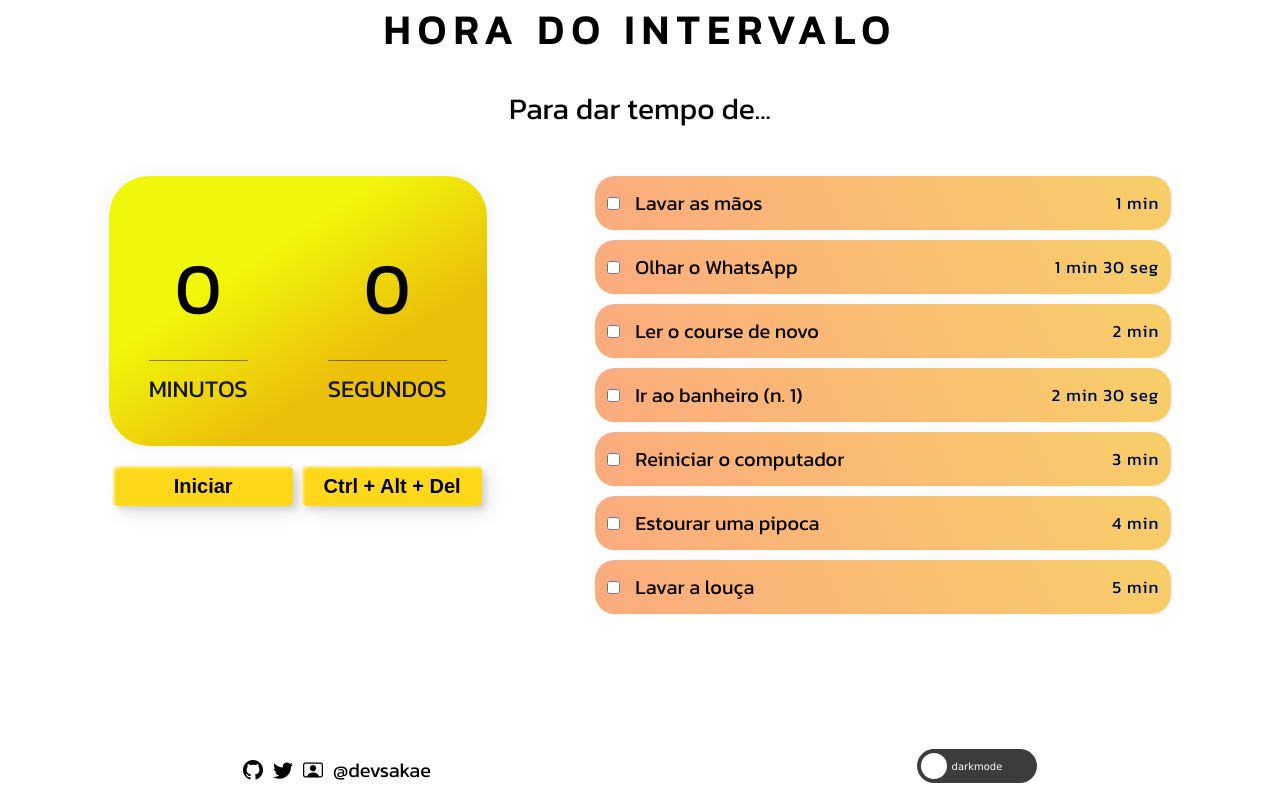
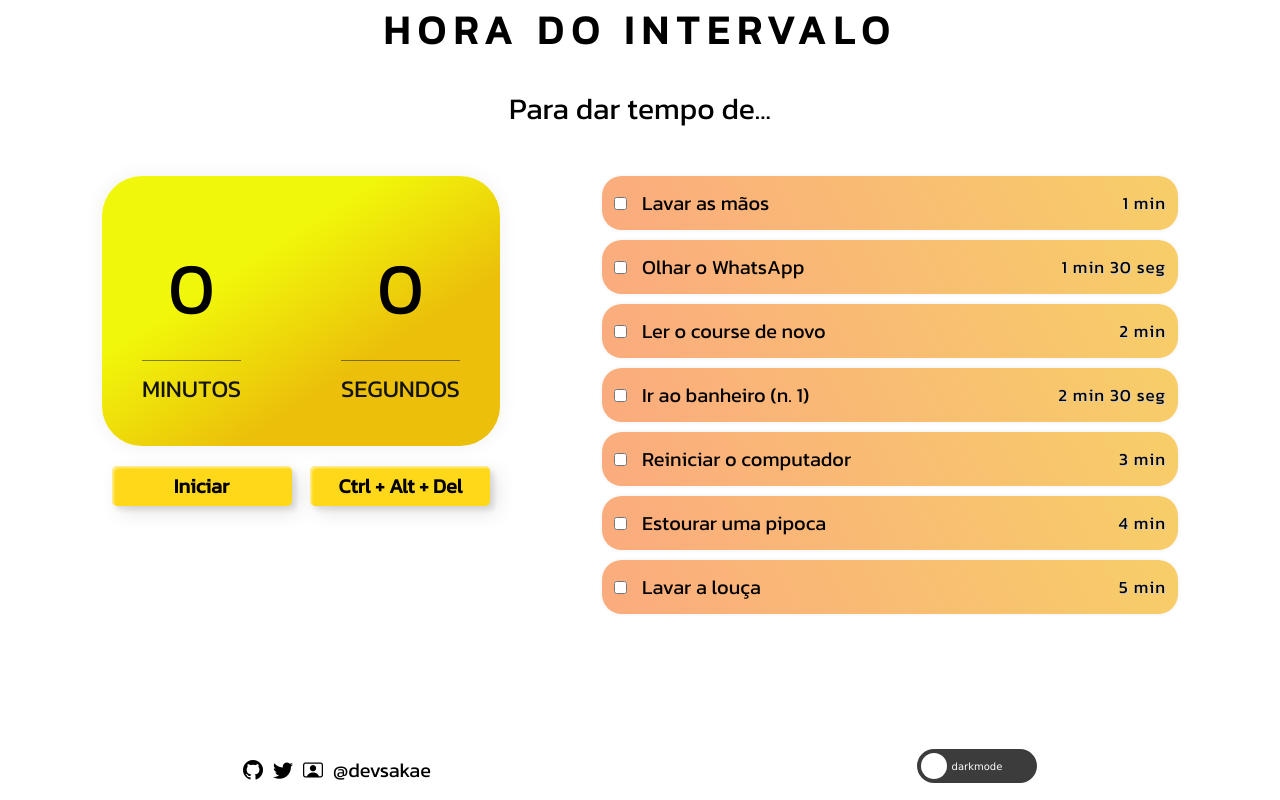
Before and after one commit to devsakae/vaidartempo, a React (Create React App) app: page / in a window 1280 px wide. Built offline with nearby package versions, Linux system fonts and the light colour scheme; a web font is replaced by a local one.

Commit message:
chore: Iniciando Dark Mode

```diff
--- a/src/App.css
+++ b/src/App.css
@@ -6,12 +6,14 @@
 	box-sizing: border-box;
 	margin: 0;
 	padding: 0;
-}
-
-body {
 	font-family: 'Kanit', sans-serif;
 	font-size: 20px;
 }
+
+/* body {
+	font-family: 'Kanit', sans-serif;
+	font-size: 20px;
+} */
 
 fieldset {
 	border: 0;
```
